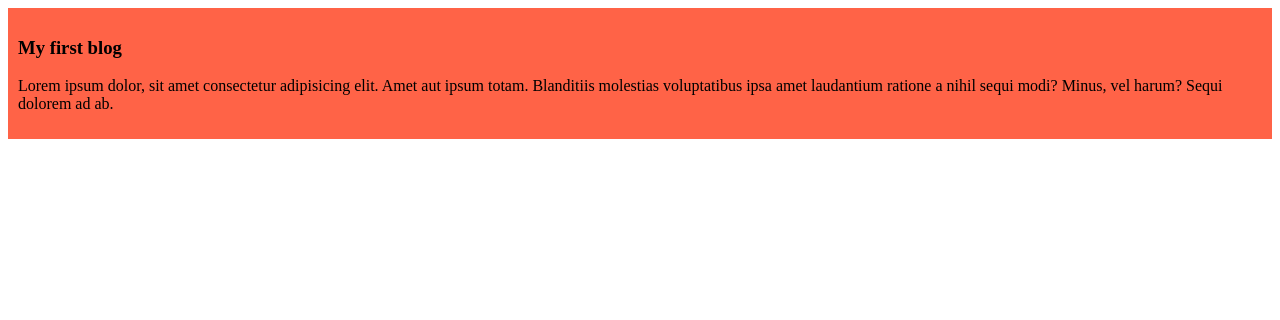
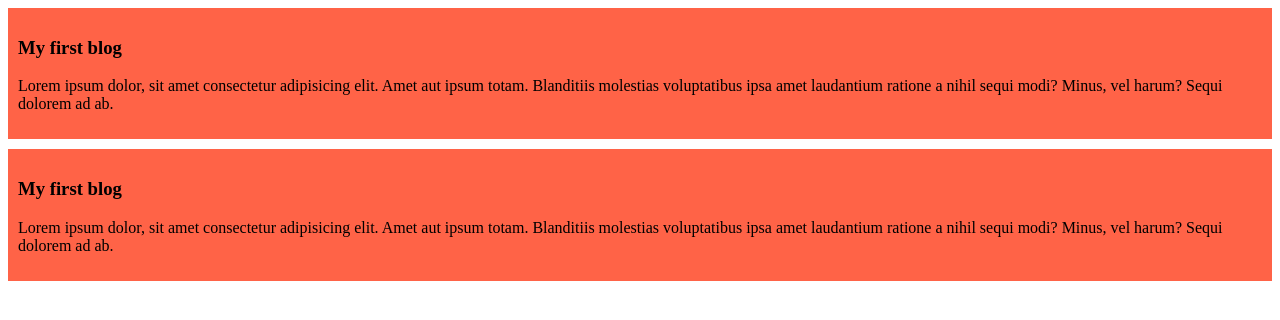
Before and after one commit to MiZan7-coder/First-Pushed-Website, a plain HTML site: page index.html in a window 1280 px wide. Drawn offline with Linux system fonts and the light colour scheme.

Commit message:
Third time

```diff
--- a/index.html
+++ b/index.html
@@ -12,5 +12,10 @@
         <p>Lorem ipsum dolor, sit amet consectetur adipisicing elit. Amet aut ipsum totam. Blanditiis molestias voluptatibus ipsa amet laudantium ratione a nihil sequi modi? Minus, vel harum? Sequi dolorem ad ab.
         </p>
     </div>
+    <div>
+        <h3>My first blog</h3>
+        <p>Lorem ipsum dolor, sit amet consectetur adipisicing elit. Amet aut ipsum totam. Blanditiis molestias voluptatibus ipsa amet laudantium ratione a nihil sequi modi? Minus, vel harum? Sequi dolorem ad ab.
+        </p>
+    </div>
 </body>
 </html>
--- a/styles.css
+++ b/styles.css
@@ -1,4 +1,5 @@
 div{
     background-color: tomato;
     padding: 10px;
+    margin-bottom: 10px;
 }
```
